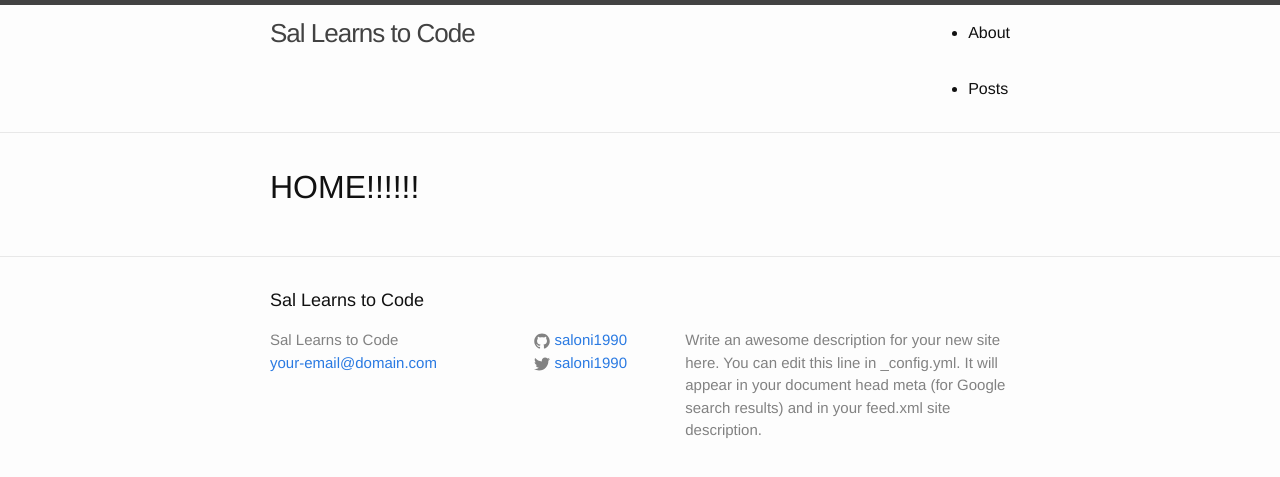
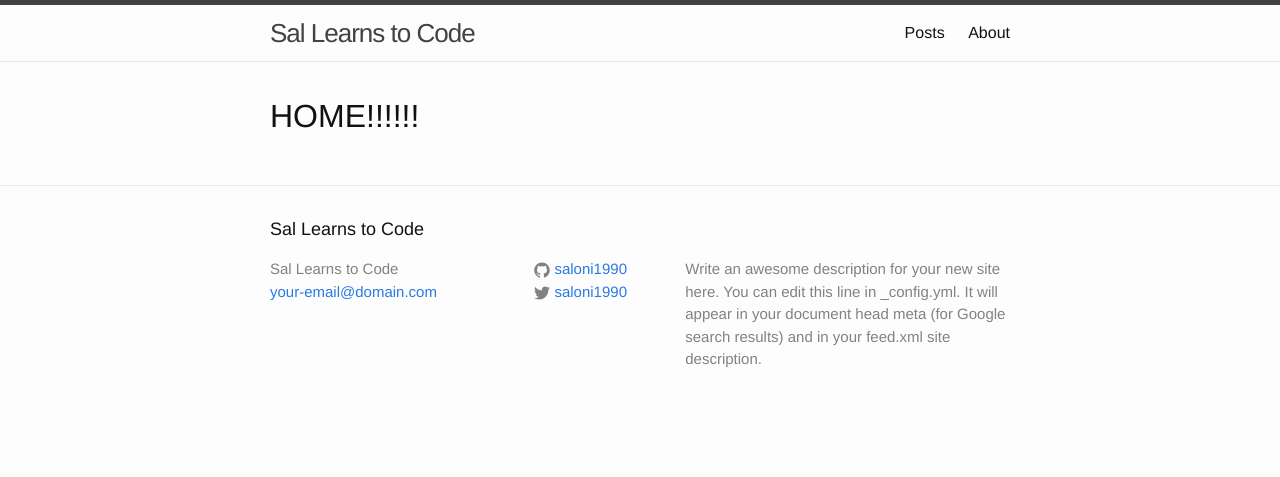
Before and after one commit to saloni1990/saloni1990.github.io, a Jekyll site: the page built from index.html, in a window 1280 px wide. Shown: the top 477 px of the page. Built offline with Jekyll 4.4.1, drawn with Linux system fonts in a browser that asks for light colours.

Commit message:
Update header.html

```diff
--- a/_includes/header.html
+++ b/_includes/header.html
@@ -16,12 +16,12 @@
       <div class="trigger">
         {% for my_page in site.pages %}
           {% if my_page.title %}
-          <ul class="nav-ul">
-            <li><a class="page-link" href="{{ my_page.url | prepend: site.baseurl }}">{{ my_page.title }}</a></li>
+           <a class="page-link" href="/posts">Posts</a>
+           <a class="page-link" href="{{ my_page.url | prepend: site.baseurl }}">{{ my_page.title }}</a>
           {% endif %}
         {% endfor %}
-            <li><a class="page-link" href="/posts">Posts</a></li>
-            </ul>
+
+
       </div>
     </nav>
 
```
